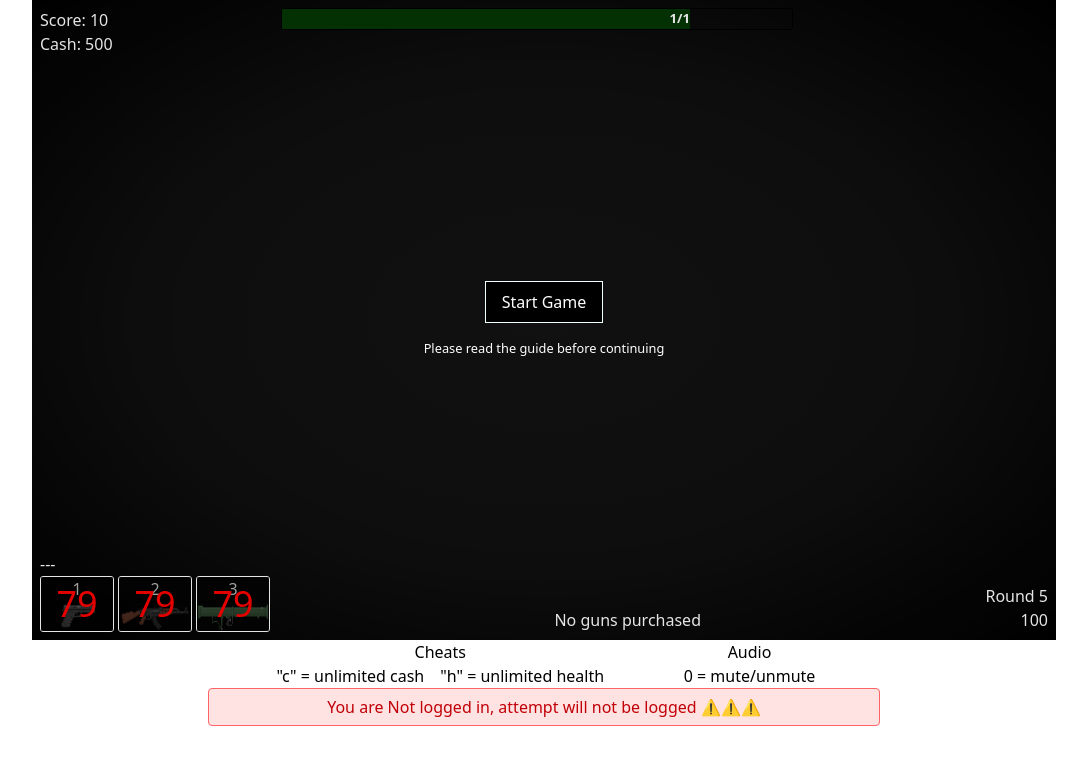
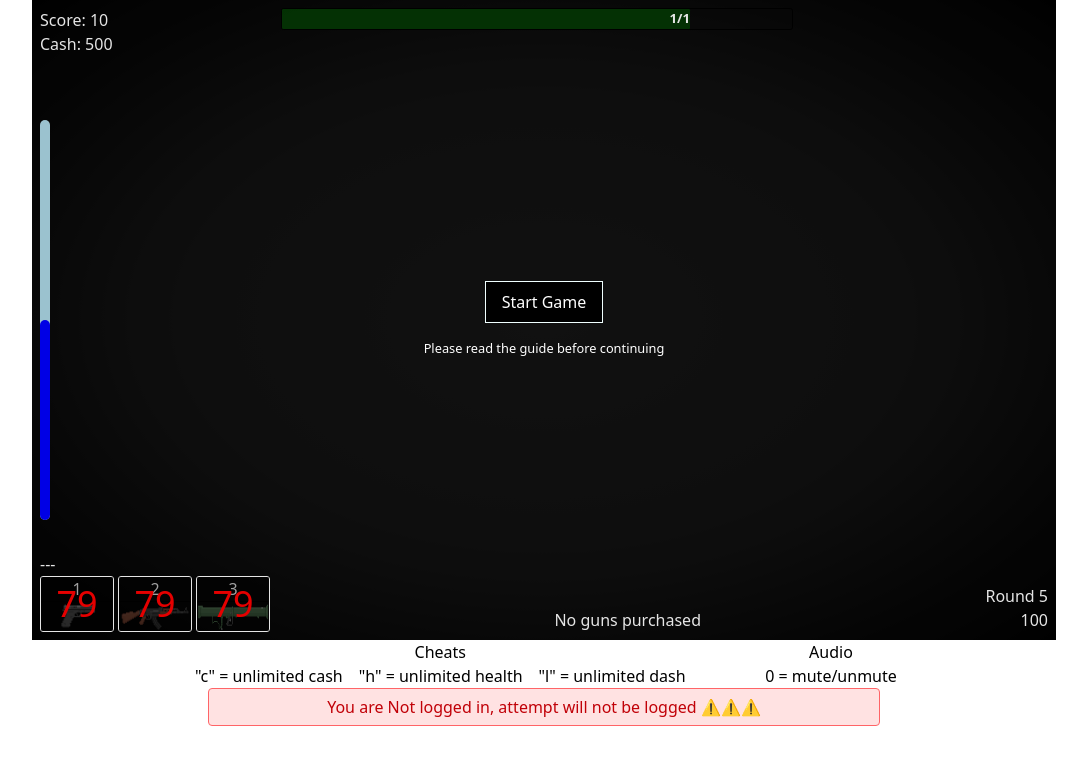
Before and after one commit to DanBokete/Quick-Shot, a Flask app: page /play in a window 1280 px wide. Shown: the part 40-800 px from the top of the page, without its empty margins (96-1183 px from the left). Run offline with Flask 3, Linux system fonts and the light colour scheme.

Commit message:
Implement dash mechanics and UI updates; add unlimited dash feature and corresponding controls

```diff
--- a/static/game.js
+++ b/static/game.js
@@ -8,6 +8,7 @@ import increaseRound from "./js/lib/increaseRound.js";
 import {
     drawMiniMap,
     updateAmmoUi,
+    updateDashUi,
     updateEndGameUi,
     updateRoundUpdateTimerUi,
 } from "./js/ui/uiElements.js";
@@ -83,6 +84,7 @@ export const gameLoop = () => {
     resolveAnimations();
     camera.update();
     updateRoundUpdateTimerUi({ game });
+    updateDashUi();
 
     // To show reloading time countdown
     if (player.activeWeapon && player.activeWeapon.state.isReloading) {
--- a/static/js/entities/Player.js
+++ b/static/js/entities/Player.js
@@ -1,5 +1,6 @@
 import {
     updateAmmoUi,
+    updateHealthUi,
     updateUpgradeWeaponUi,
     updateWeaponUi,
 } from "../ui/uiElements.js";
@@ -27,10 +28,15 @@ class Player {
     speed = 1;
     safeZoneRadius = 50;
     cheated = false;
+    lastDashed = null;
 
     unlimitedHealth = false;
+    unlimitedDash = false;
 
     blind = null;
+
+    dashForce = 12;
+    maxDashForce = 12;
 
     lastPosition = {
         x: null,
@@ -40,7 +46,6 @@ class Player {
     x = 250;
     y = 250;
     constructor() {
-        this.dashForce = 12;
         /**
          * Equipped Weapon
          * @type {AK47 | Glock | RPG | null}
@@ -86,14 +91,19 @@ class Player {
 
         if (weapon && weapon instanceof RPG) {
             this.speed = 0.5;
-            this.dashForce = 8;
+            this.dashForce = Math.min(this.dashForce + 0.1, 8);
+            this.maxDashForce = 8;
         } else if (weapon && weapon instanceof AK47) {
             this.speed = 0.8;
-            this.dashForce = 10;
+            this.dashForce = Math.min(this.dashForce + 0.3, 10);
+            this.maxDashForce = 10;
         } else {
             this.speed = 1;
-            this.dashForce = 12;
+            this.dashForce = Math.min(this.dashForce + 0.5, 12);
+            this.maxDashForce = 12;
         }
+
+        console.log(this.dashForce);
 
         if (weapon.state.isReloading) {
             if (
@@ -220,6 +230,10 @@ class Player {
             enemy.angle = null;
             return enemy;
         });
+
+        if (!this.unlimitedDash) this.dashForce = 0;
+
+        this.lastDashed = game.meta.elapsedFrames;
     }
 
     draw() {
--- a/static/js/lib/inputs.js
+++ b/static/js/lib/inputs.js
@@ -6,6 +6,7 @@ import RPG from "../entities/RPG.js";
 import {
     updateAmmoUi,
     updateCashUi,
+    updateDashUi,
     updateHealthUi,
     updateWeaponUi,
 } from "../ui/uiElements.js";
@@ -62,6 +63,11 @@ export const activate = ({ e, Keys, player }) => {
         player.unlimitedCash = !player.unlimitedCash;
         player.cheated = true;
         updateCashUi({ player });
+    }
+    if (key === "l") {
+        player.unlimitedDash = !player.unlimitedDash;
+        player.cheated = true;
+        updateDashUi({ player });
     }
     if (key === "v") {
         makePurchase({ upgradeId: 1 });
--- a/static/js/ui/uiElements.js
+++ b/static/js/ui/uiElements.js
@@ -226,6 +226,24 @@ export const updateEndGameUi = () => {
     }
 };
 
+export const updateDashUi = () => {
+    const dashForceElement = document.getElementById("dashForce");
+
+    if (!player.unlimitedDash) {
+        dashForceElement.style.backgroundColor = "blue";
+        dashForceElement.style.height = `${
+            (player.dashForce / player.maxDashForce) * 100
+        }%`;
+    } else {
+        dashForceElement.style.backgroundColor = "orange";
+        dashForceElement.style.height = "100%";
+    }
+
+    if (!player.unlimitedDash && player.dashForce === player.maxDashForce) {
+        dashForceElement.style.backgroundColor = "purple";
+    }
+};
+
 export const drawMiniMap = () => {
     const { canvas, context } = game;
     const mapSize = 150;
--- a/static/style.css
+++ b/static/style.css
@@ -374,3 +374,29 @@ section {
         border: solid azure 1px;
     }
 }
+
+#left {
+    position: absolute;
+    left: 0.5em;
+    top: 0;
+    bottom: 0;
+    display: flex;
+    flex-direction: column;
+    justify-content: center;
+
+    #dashForceContainer {
+        height: 400px;
+        width: 10px;
+        border-radius: 1em;
+        background-color: lightblue;
+        display: flex;
+        flex-direction: column;
+        justify-content: end;
+
+        #dashForce {
+            border-radius: 1em;
+            background-color: blue;
+            height: 50%;
+        }
+    }
+}
--- a/templates/game.html
+++ b/templates/game.html
@@ -13,6 +13,11 @@
 
         <section id="purchaseWeapons" class="weapon-store"></section>
         <section id="upgrades" class="upgrades"></section>
+    </div>
+    <div id="left">
+        <div id="dashForceContainer">
+            <div id="dashForce"></div>
+        </div>
     </div>
     <div id="top">
         <div id="stats">
@@ -76,6 +81,7 @@
         <h1>Cheats</h1>
         <p>"c" = unlimited cash</p>
         <p>"h" = unlimited health</p>
+        <p>"l" = unlimited dash</p>
     </section>
     <section>
         <h1>Audio</h1>
```
